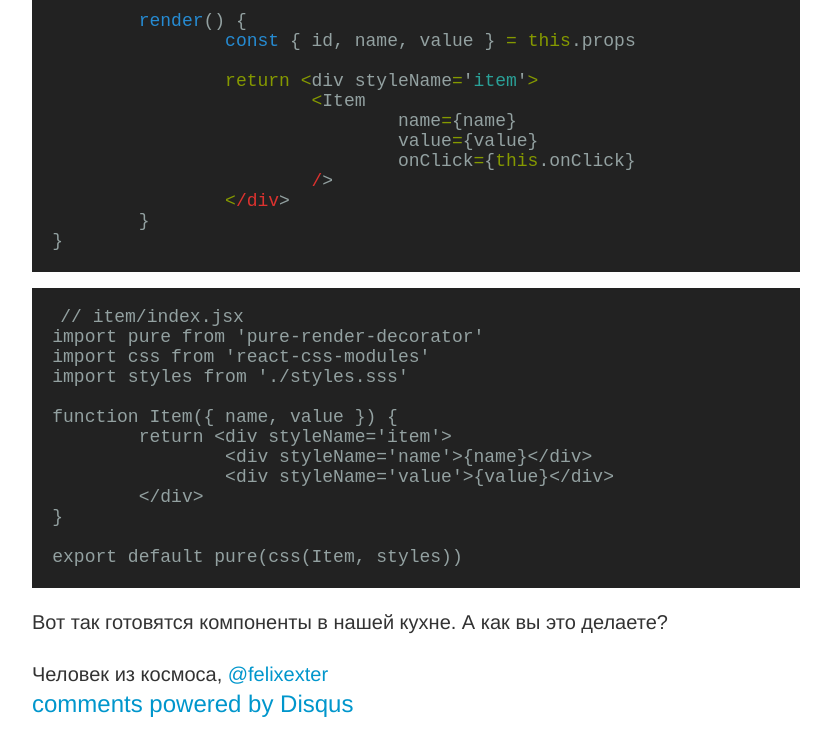
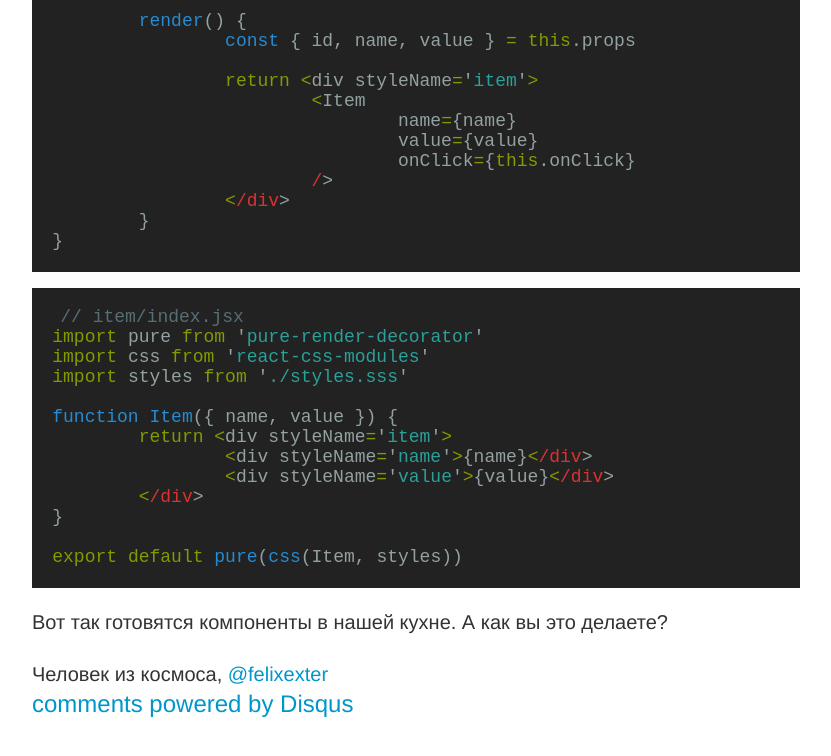
Before and after one commit to vislogurov/csssr.github.io, a Jekyll site: the page built from _posts/2016-07-28-react-map-performance.md, in a window 1280 px wide and 900 px high, scrolled down 4464 px. Shown: the top 756 px of the window, without its empty margins (224-1055 px from the left). Built offline with Jekyll 4.4.1, drawn with Linux system fonts in a browser that asks for light colours; comment, search, counter and statistics services are not loaded; some of the changed lines change nothing that is shown; some of the changed text lies outside the part shown.

Commit message:
Update 2016-07-28-react-map-performance.md

````diff
--- a/_posts/2016-07-28-react-map-performance.md
+++ b/_posts/2016-07-28-react-map-performance.md
@@ -84,7 +84,7 @@ items.map(({ id, name, value }) =>
 Использование компонентов в мапах также производительней при добавлении различных обработчиков,
 например, на событие `onClick`.
 Если с обёрткой, это делалось путём вызова функции
-и передачи ей необходимых данных, создавая каждый раз бы новую функцию:
+и передачи ей необходимых данных, создавая каждый раз новую функцию:
 
 ```js
 items.map(({ id, name, value }) =>
@@ -179,7 +179,7 @@ export default class ListItem extends Component {
 }
 ```
 
-```
+```js
 // item/index.jsx
 import pure from 'pure-render-decorator'
 import css from 'react-css-modules'
````
